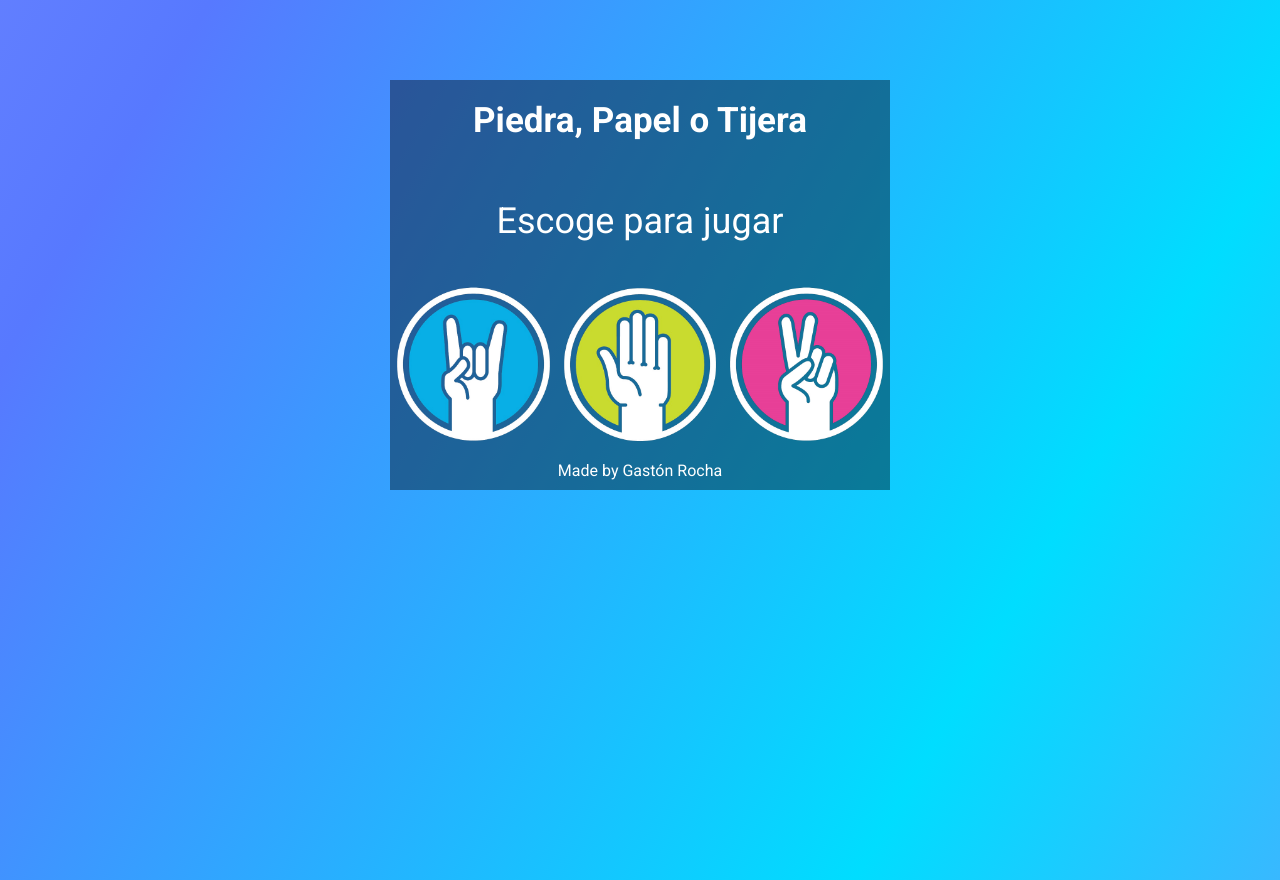
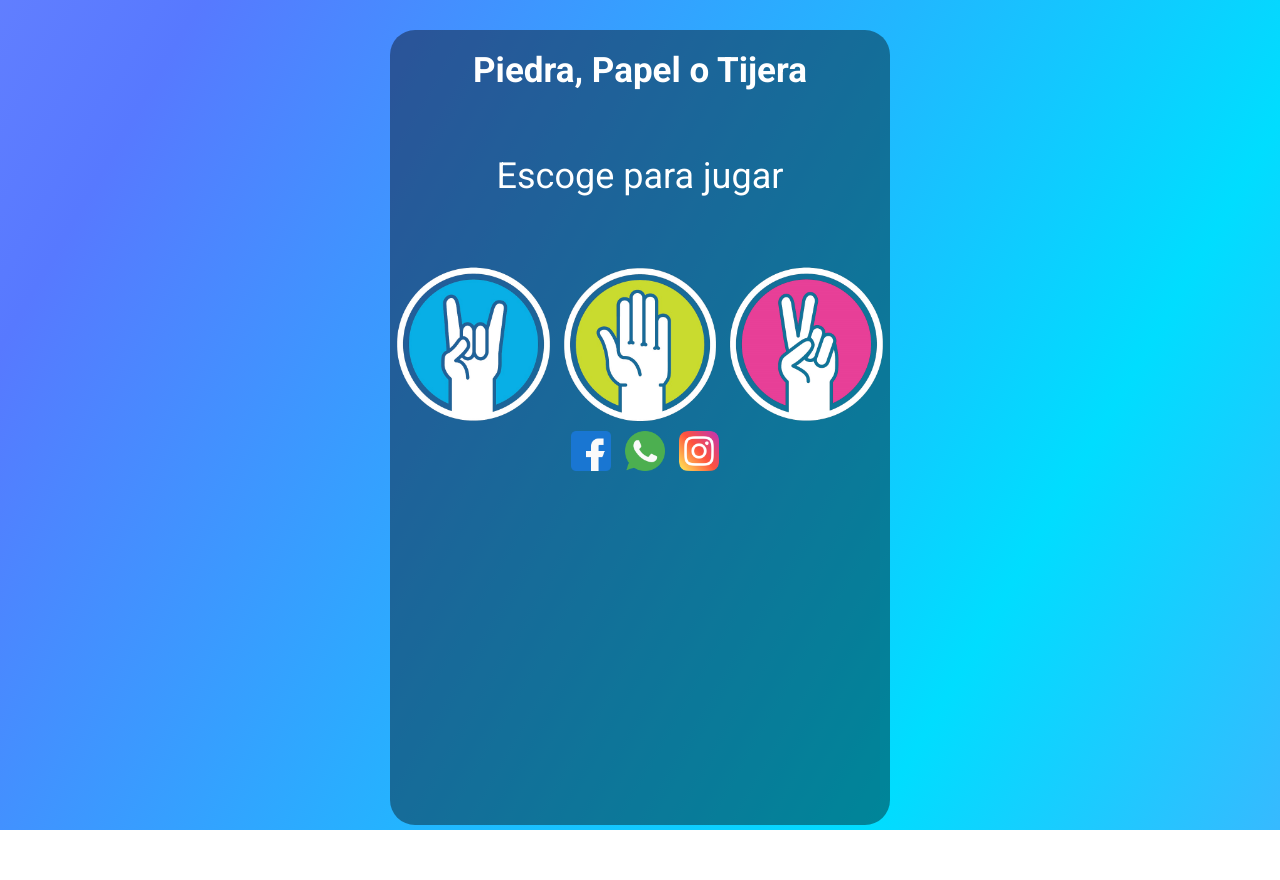
Before and after one commit to GastlyVirus/Piedra-Papel-o-Tijera, a plain HTML site: page index.html in a window 1280 px wide. After the commit the page ends 830 px from the top, so only its background shows below. Drawn offline with Linux system fonts and the light colour scheme.

Commit message:
Add audio and social media

```diff
--- a/index.html
+++ b/index.html
@@ -13,7 +13,7 @@
   </head>
   <body>
     <audio autoplay loop>
-      <source src="music/backgroundMusic.mp3" type="audio/mpeg"/>
+      <source src="music/backgroundMusic.mp3" type="audio/mpeg" />
     </audio>
     <div class="container">
       <h1>Piedra, Papel o Tijera</h1>
@@ -37,10 +37,17 @@
       </div>
 
       <footer>
-        Made by
-        <a target="_blank" href="https://www.instagram.com/gastonedgardorocha/"
-          >Gastón Rocha</a
-        >
+        <a href="https://www.facebook.com/Gaston.E.Rocha/" target="_blank"
+          ><img class="socialMedia" src="Imagenes/iconofacebook.png"
+        /></a>
+        <a
+          href="https://api.whatsapp.com/send?phone=5493815937820"
+          target="_blank"
+          ><img class="socialMedia" src="Imagenes/iconowhatsapp.png"
+        /></a>
+        <a href="https://www.instagram.com/gastonedgardorocha/" target="_blank"
+          ><img class="socialMedia" src="Imagenes/iconoinstagram.png"
+        /></a>
       </footer>
     </div>
     <script src="app.js"></script>
--- a/style.css
+++ b/style.css
@@ -25,8 +25,10 @@ body {
 }
 
 .container {
+  margin-top: 30px;
   background: rgba(0, 0, 0, 0.4);
-  margin-top: 80px;
+  border-radius: 25px;
+  height: 795px;
 }
 
 button {
@@ -37,9 +39,9 @@ button {
 }
 
 h1 {
+  padding-top: 20px;
   font-size: 35px;
   text-align: center;
-  padding: 20px;
 }
 
 #result {
@@ -47,7 +49,9 @@ h1 {
 }
 
 #result img {
-  width: 30%;
+  width: 25%;
+  margin-top: 20px;
+  margin-bottom: 20px;
 }
 
 #startText {
@@ -65,12 +69,13 @@ h1 {
 }
 
 footer {
+  padding-bottom: 20px;
   text-align: center;
-  padding: 10px;
 }
 
-footer a {
-  text-decoration: none;
+.socialMedia {
+  width: 8%;
+  margin-left: 10px;
 }
 
 @keyframes animacion {
```
Also changed, not shown: Imagenes/iconofacebook.png (added), Imagenes/iconoinstagram.png (added), Imagenes/iconowhatsapp.png (added).
